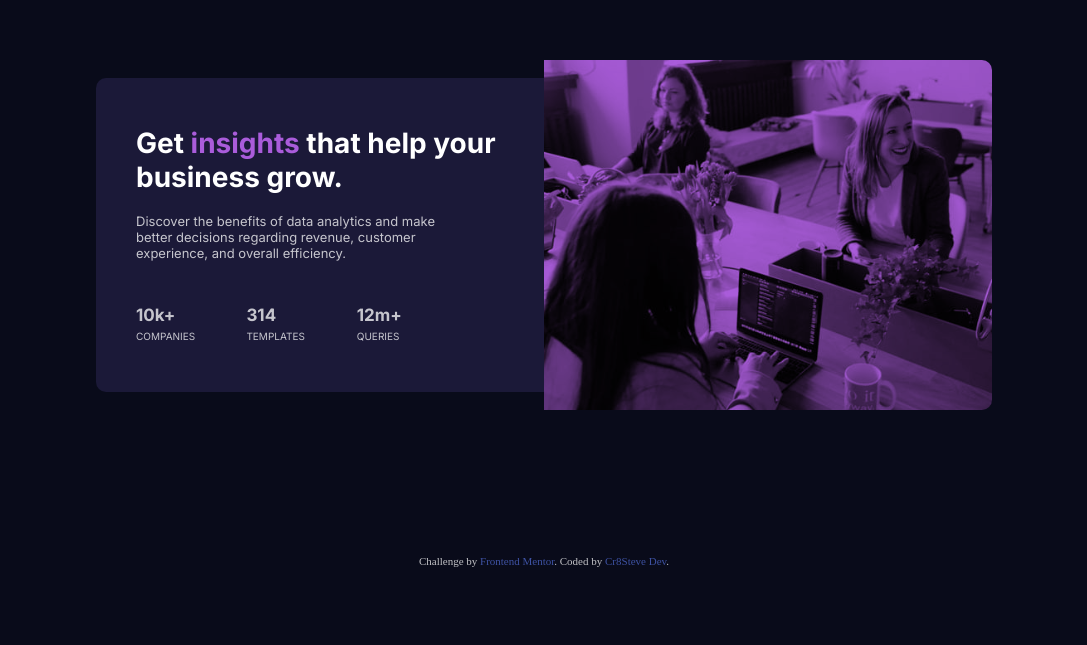
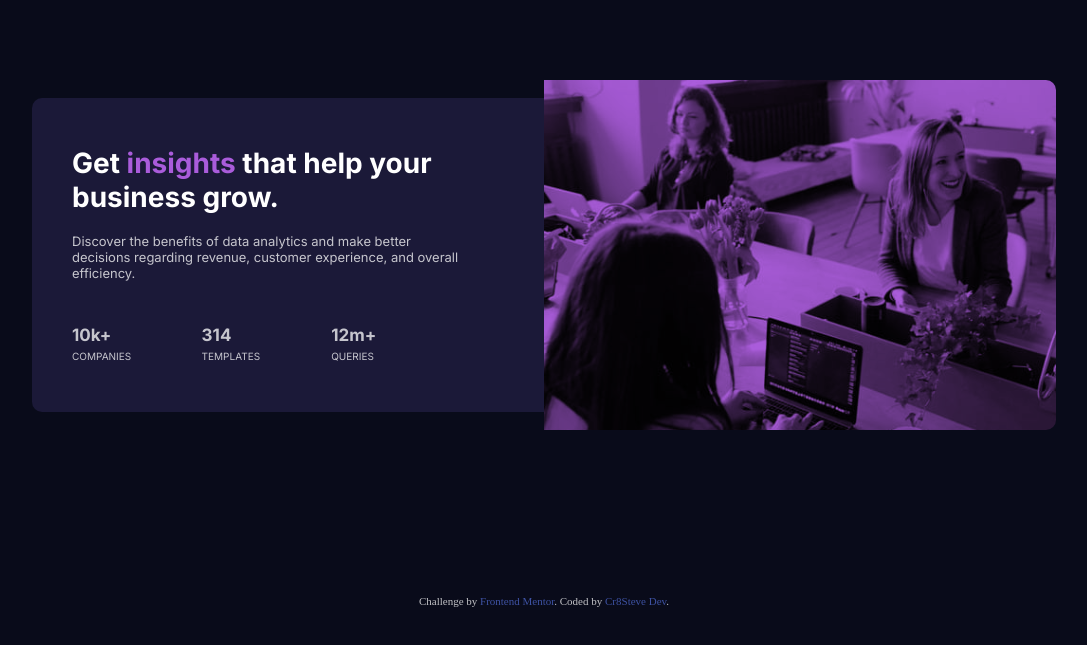
Before and after one commit to Cr8steveDesign/statpreviewcard, a plain HTML site: page stats-preview-card-component-main/index.html in a window 1280 px wide. Shown: the part 165-810 px from the top of the page, without its empty margins (96-1183 px from the left). Drawn offline with Linux system fonts and the light colour scheme.

Commit message:
Add files via upload

```diff
--- a/stats-preview-card-component-main/index.html
+++ b/stats-preview-card-component-main/index.html
@@ -15,7 +15,7 @@
   </head>
   <body>
     <!--MAIN BODY OF CARD STARTS HERE-->
-    <div class="container">
+    <main class="container">
       <div class="card" id="imageholder"></div>
 
       <div class="card" id="textholder">
@@ -46,10 +46,10 @@
           </div>
         </div>
       </div>
-    </div>
+    </main>
 
     <!--ATTRIBUTION STARTS HERE-->
-    <div class="attribution">
+    <footer class="attribution">
       Challenge by
       <a href="https://www.frontendmentor.io?ref=challenge" target="_blank"
         >Frontend Mentor</a
@@ -57,6 +57,6 @@
       <a href="https://www.frontendmentor.io/profile/Cr8steveDesign"
         >Cr8Steve Dev</a
       >.
-    </div>
+    </footer>
   </body>
 </html>
--- a/stats-preview-card-component-main/styles.css
+++ b/stats-preview-card-component-main/styles.css
@@ -17,12 +17,16 @@
     --stat-head: hsla(0, 0%, 100%, 0.6);
 }
 
+html {
+    font-size: 25px;
+}
+
 
 body {
     margin: 0;
     padding: 0;
     height: 100vh;
-    min-height: 100vh;
+    /* min-height: 100vh; */
 
     box-sizing: border-box;
     background-color: var(--main-bg-blue);
@@ -31,15 +35,17 @@ body {
 }
 
 .container {
-    width: 70%;
+    width: 80%;
+    max-width: 1440px;
     min-width: 600px;
-    margin: auto;
+    margin: 0 auto;
     align-items: center;
     min-height: 100vh;
     display: flex;
     flex-wrap: wrap;
     flex-direction: row-reverse;
     justify-content: center;
+    padding: 20px 0;
 }
 
 .card {
```
